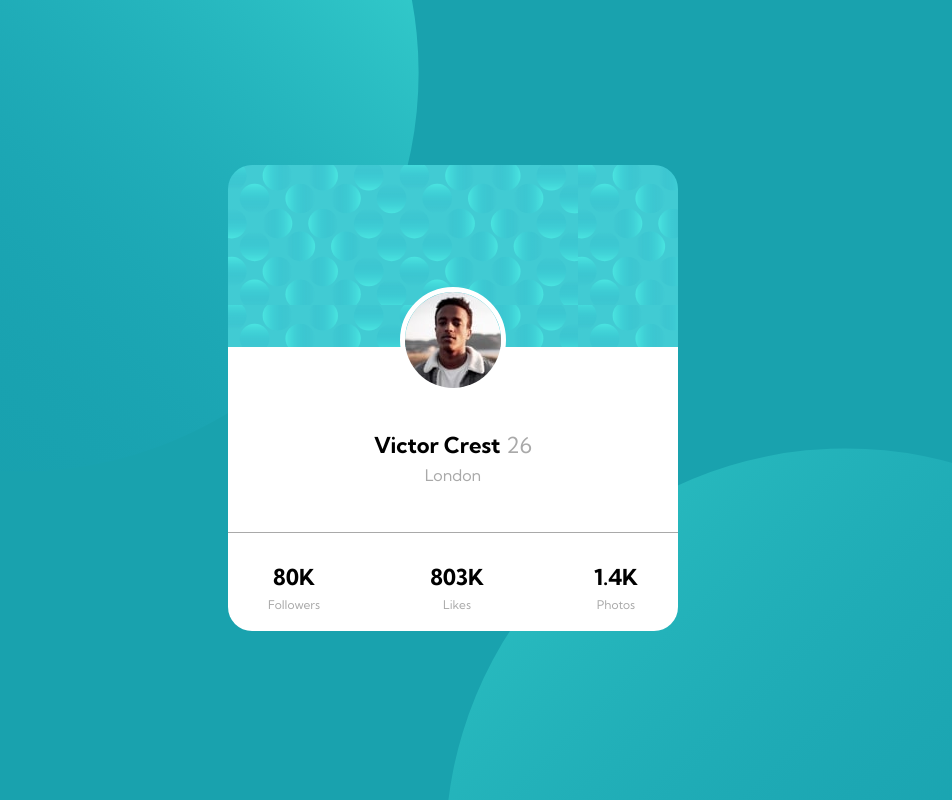
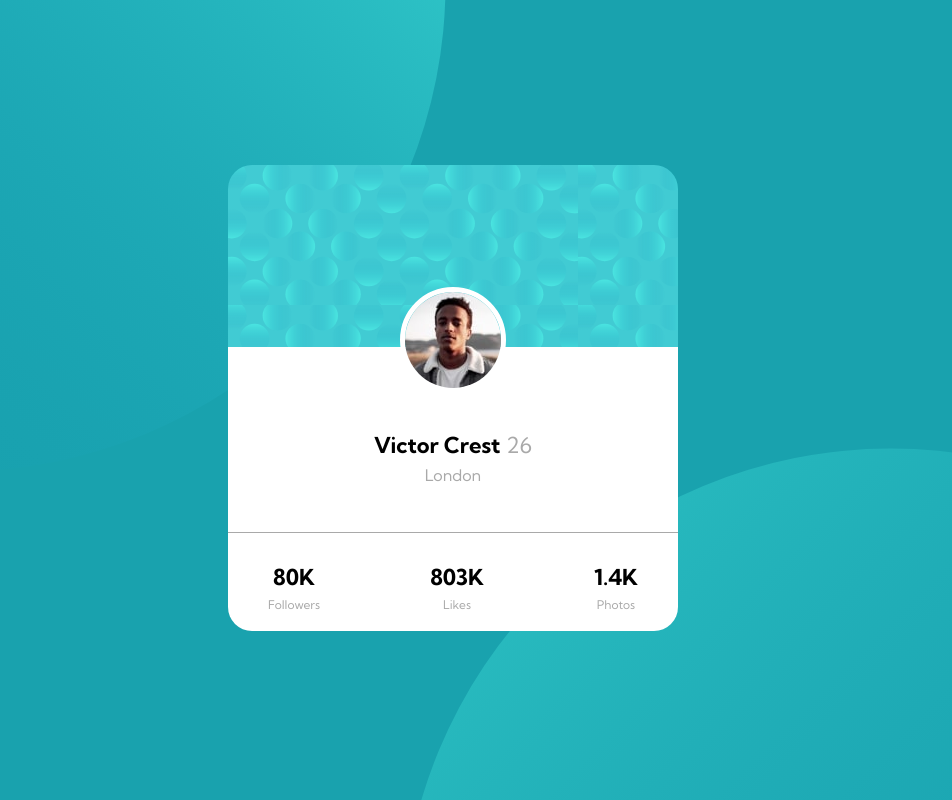
Before and after one commit to Olaoluwadunni/React-Profile-card-, a React (Create React App) app in the folder profile-card-with-react/: page / in a window 1280 px wide. Shown: the whole page, without its empty margins (187-1139 px from the left). Built offline with nearby package versions, Linux system fonts and the light colour scheme.

Commit message:
Update App.css

```diff
--- a/profile-card-with-react/src/App.css
+++ b/profile-card-with-react/src/App.css
@@ -81,7 +81,7 @@ html {
   background-position: right calc(47vw + 15%) bottom calc(65vh - 15vw), left calc(40vw + 25%) top calc(72vh - 10vw);
   background-repeat: no-repeat;
   background-attachment: fixed;
-  background-size: 100vh;
+  max-height: 100vh;
 }
 body {
   max-height: 100vh;
```
